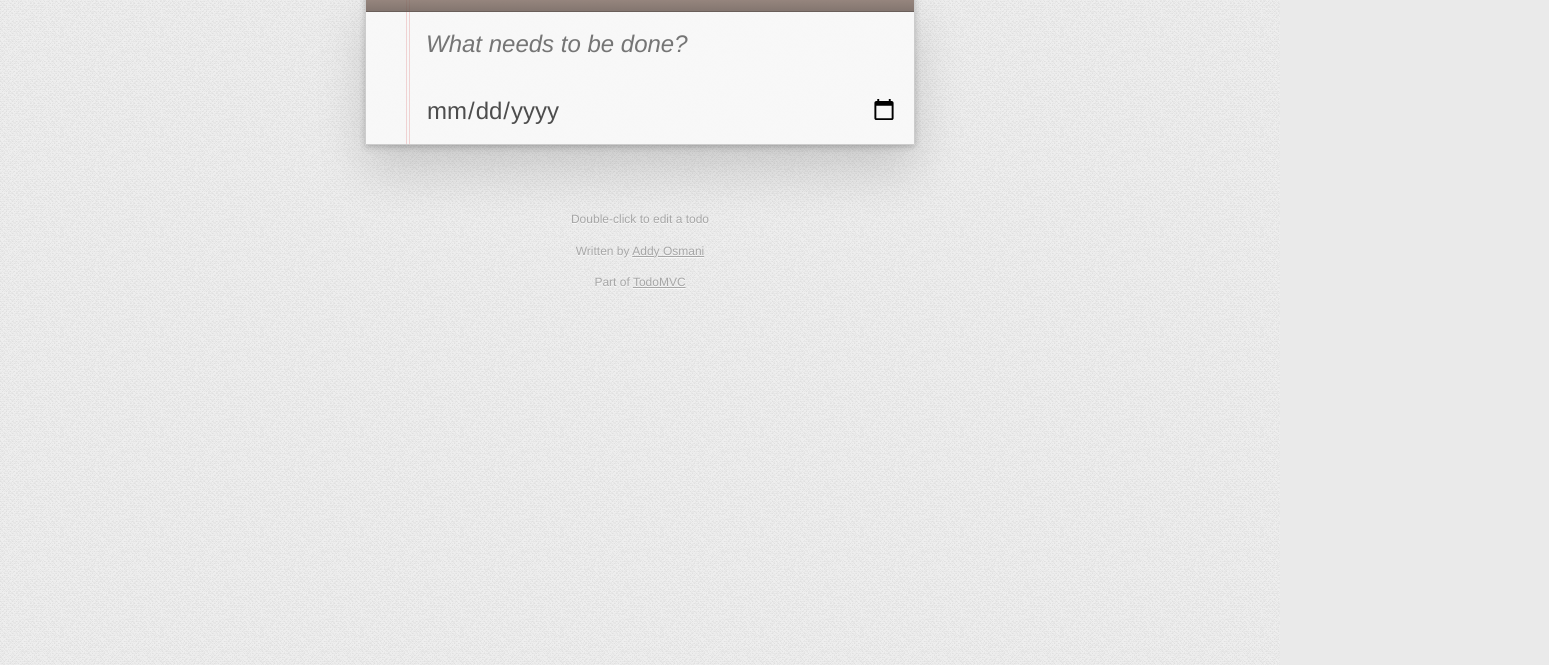
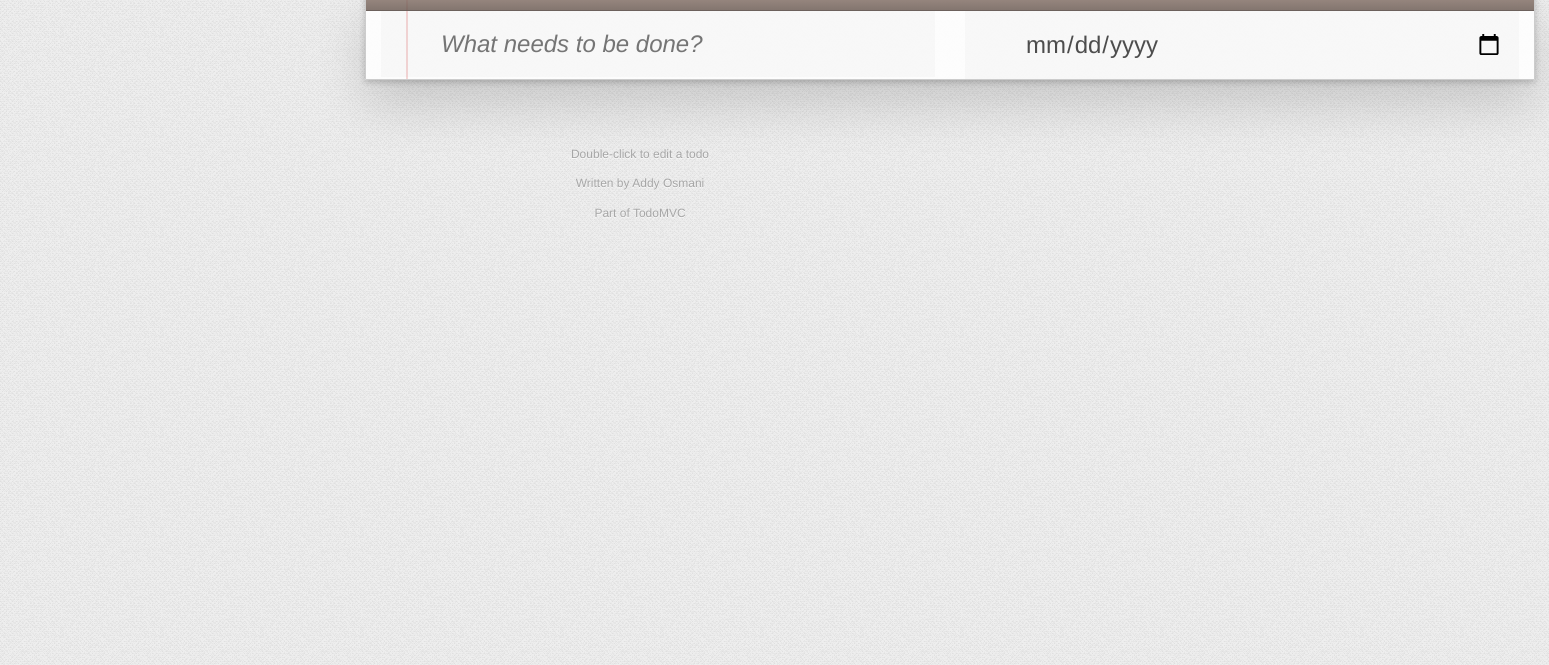
Before and after one commit to joshvillahermosa/IS322-Homework-2-BackboneHammer, a website: page index.html in a window 1280 px wide. Shown: the part 135-800 px from the top of the page, 1549 px wide, since content can reach past the window. Drawn offline with nearby package versions, Linux system fonts and the light colour scheme; no server answers.

Commit message:
Started Bootstrapping, found cs errors

```diff
--- a/index.html
+++ b/index.html
@@ -2,15 +2,34 @@
 <html lang="en" data-framework="backbonejs">
 	<head>
 		<meta charset="utf-8">
+		<meta name="description" content="">
+        <meta name="viewport" content="width=device-width, initial-scale=1">
+
+        <!-- Place favicon.ico and apple-touch-icon(s) in the root directory -->
+
+        <link rel="stylesheet" href="css/normalize.css">
+        <link rel="stylesheet" href="css/vendor/bootstrap.min.css">
+        <!--<link rel="stylesheet" href="css/vendor/bootstrap-theme.min.css">
+        Remove Comments to enable Bootstrap Theme -->
+        <link rel="stylesheet" href="css/vendor/font-awesome.min.css">
+        <link rel="stylesheet" href="css/main.css">
+        <link rel="stylesheet" href="css/snap.css">
+        <script src="js/vendor/modernizr-2.7.1.min.js"></script>
 		<title>Backbone.js • TodoMVC</title>
-		<link rel="stylesheet" href="bower_components/todomvc-common/base.css">
+		<link rel="stylesheet" href="bower_components/todomvc-common/base.css"><meta http-equiv="X-UA-Compatible" content="IE=edge">
 	</head>
 	<body>
-		<section id="todoapp">
+		<section id="todoapp" class="container">
 			<header id="header">
 				<h1>todos</h1>
-				<input id="new-todo" placeholder="What needs to be done?" autofocus>
-				<input id="new-date" type="date">
+				<div class="row">
+					<div class="col-xs-6">
+						<input id="new-todo" placeholder="What needs to be done?" autofocus>
+					</div>
+					<div class="col-xs-6">
+						<input id="new-date" type="date">
+					</div>
+				</div>
 			</header>
 			<section id="main">
 				<input id="toggle-all" type="checkbox">
@@ -32,7 +51,7 @@
 			</div>
 			<input class="edit" value="<%- title %>">
 		</script>
-		<script type="text/template" id="stats-template">
+		<script type="text/template" id="stats-template" class="container">
 			<span id="todo-count"><strong><%= remaining %></strong> <%= remaining === 1 ? 'item' : 'items' %> left</span>
 			<ul id="filters">
 				<li>
@@ -61,6 +80,13 @@
 		<script src="bower_components/underscore/underscore.js"></script>
 		<script src="bower_components/backbone/backbone.js"></script>
 		<script src="bower_components/backbone.localStorage/backbone.localStorage.js"></script>
+
+		<script src="js/vendor/bootstrap.min.js"></script>
+		<script src="js/vendor/jquery.hammer.min.js"></script>
+        <script src="js/vendor/snap.min.js"></script>
+        <script src="js/plugins.js"></script>
+
+		<!--Backbone Obj-->
 		<script src="js/models/todo.js"></script>
 		<script src="js/collections/todos.js"></script>
 		<script src="js/views/todo-view.js"></script>
```
